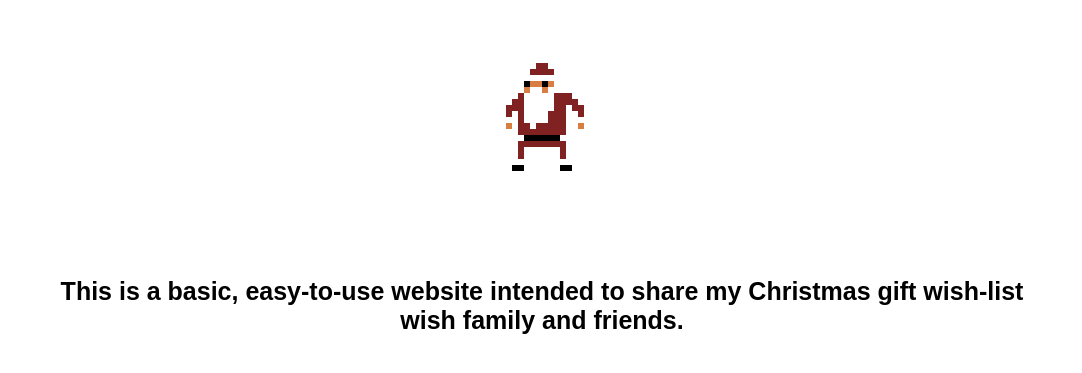
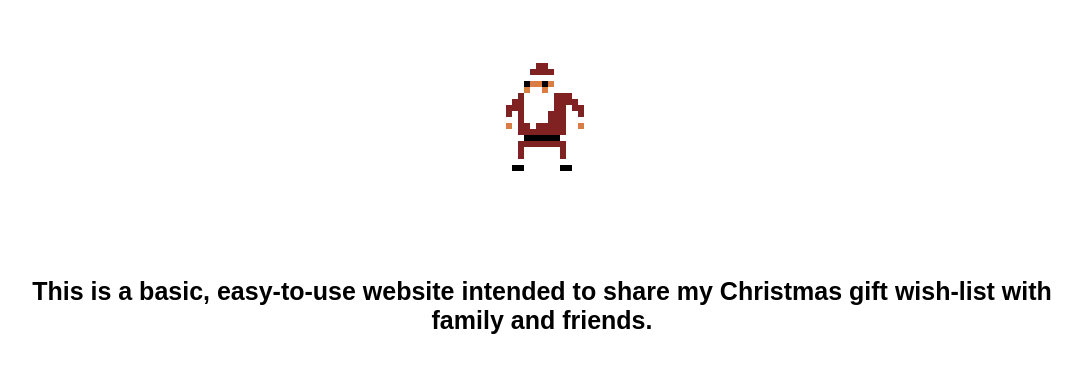
Before and after one commit to notanewbie/xmas, a plain HTML site: page info.html in a window 1280 px wide. Shown: the part 155-528 px from the top of the page, without its empty margins (98-1180 px from the left). Drawn offline with Linux system fonts and the light colour scheme.

Commit message:
Update info.html

```diff
--- a/info.html
+++ b/info.html
@@ -12,7 +12,7 @@
 <br />
 <img src="santa0.gif" />
 <br /><br /><br />
-This is a basic, easy-to-use website intended to share my Christmas gift wish-list wish family and friends.
+This is a basic, easy-to-use website intended to share my Christmas gift wish-list with family and friends.
 </body>
 <script type="text/javascript">
     document.getElementsByTagName("img")[0].src="santa" + new Date().getHours() % 10 + ".gif";
```
